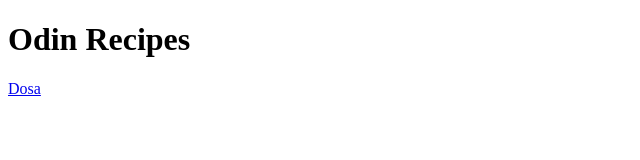
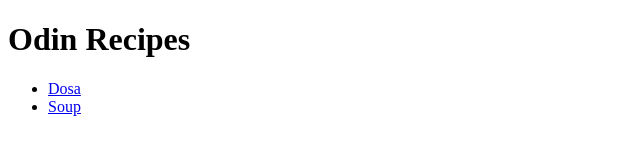
Before and after one commit to divyanshthinks/odin-recipes, a plain HTML site: page index.html in a window 1280 px wide. Shown: the whole page, without its empty margins (0-640 px from the left). Drawn offline with Linux system fonts and the light colour scheme.

Commit message:
New recipe added

```diff
--- a/index.html
+++ b/index.html
@@ -5,6 +5,12 @@
     </head>
     <body>
         <h1> Odin Recipes </h1>
-        <a href="file:///Users/kalki/Desktop/odin/recipes/dosa.html"> Dosa</a>
+        <ul>
+        <li><a href="file:///Users/kalki/Desktop/odin/recipes/dosa.html"> Dosa</a>
+</li>
+<li>
+<a href = "file:///Users/kalki/Desktop/odin/recipes/soup.html"> Soup </a>
+</li>
+</ul>
     </body>
 </html>
```
Also changed, not shown: recipes/soup.html (added).
